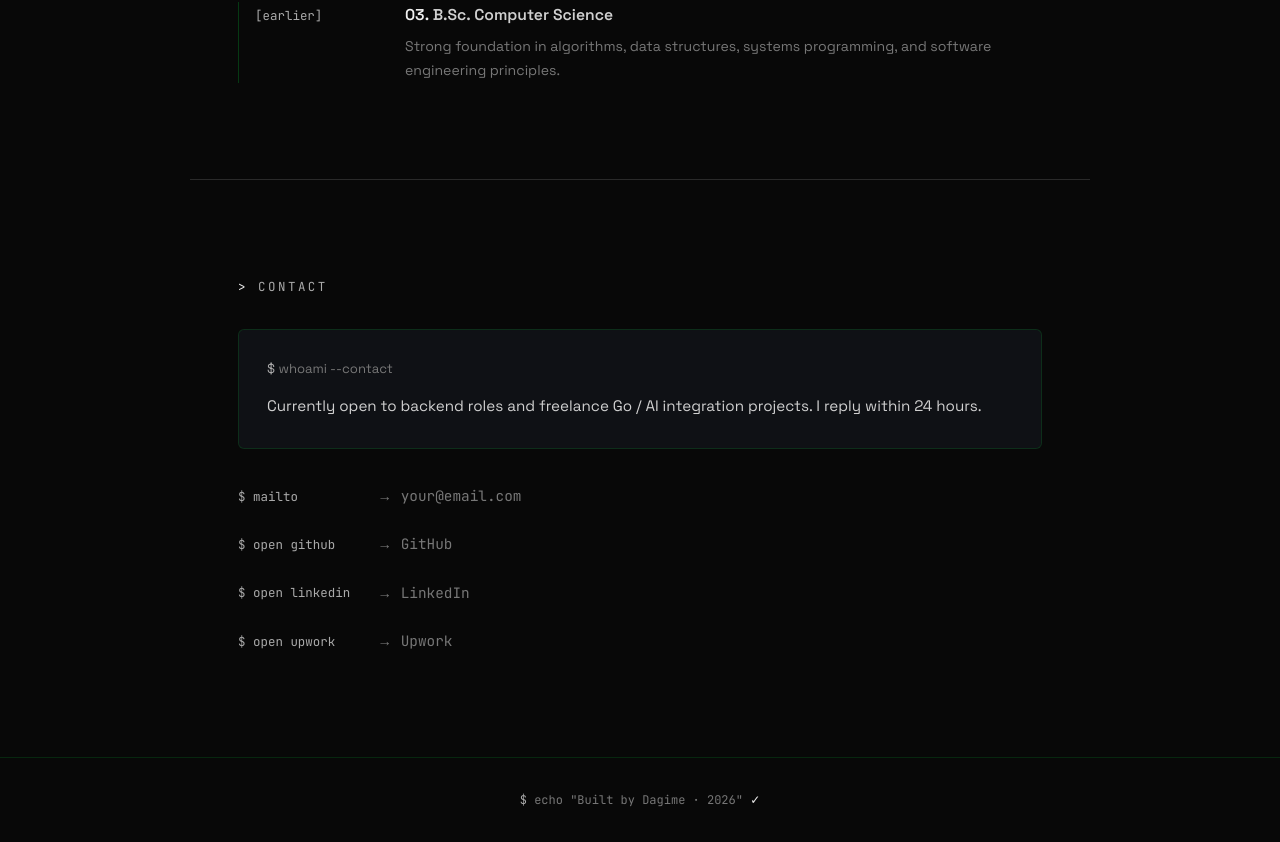
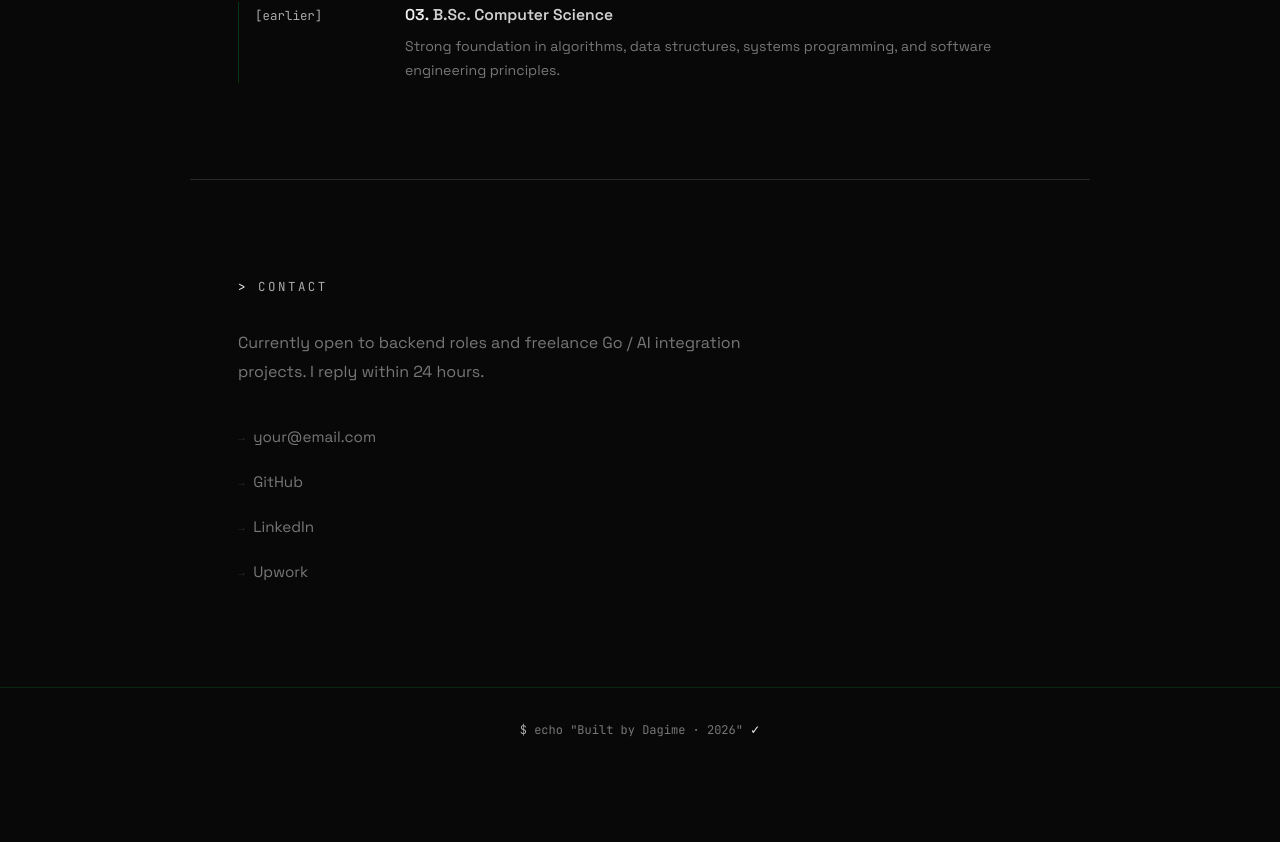
Before and after one commit to Dagime-Teshome/portfolio-site-2026, a Next.js app: page / in a window 1280 px wide. Shown: the part 2689-3531 px from the top of the page. After the commit the page ends 3461 px from the top, so only its background shows below. Built offline with nearby package versions, Linux system fonts and the light colour scheme.

Commit message:
Change footer colors

```diff
--- a/components/Contact.tsx
+++ b/components/Contact.tsx
@@ -2,22 +2,10 @@
 import { useEffect, useRef } from "react";
 
 const links = [
-  { label: "your@email.com", href: "mailto:your@email.com", cmd: "mailto" },
-  {
-    label: "GitHub",
-    href: "https://github.com/yourusername",
-    cmd: "open github",
-  },
-  {
-    label: "LinkedIn",
-    href: "https://linkedin.com/in/yourusername",
-    cmd: "open linkedin",
-  },
-  {
-    label: "Upwork",
-    href: "https://upwork.com/freelancers/yourusername",
-    cmd: "open upwork",
-  },
+  { label: "your@email.com", href: "mailto:your@email.com" },
+  { label: "GitHub", href: "https://github.com/yourusername" },
+  { label: "LinkedIn", href: "https://linkedin.com/in/yourusername" },
+  { label: "Upwork", href: "https://upwork.com/freelancers/yourusername" },
 ];
 
 export default function Contact() {
@@ -40,41 +28,25 @@ export default function Contact() {
     <section id="contact" ref={ref} className="fade-in">
       <p className="section-title">contact</p>
 
-      <div
-        style={{
-          background: "rgba(22,27,34,0.5)",
-          border: "1px solid #00ff4120",
-          borderRadius: "6px",
-          padding: "clamp(1rem, 2.5vw, 1.75rem)",
-          marginBottom: "1.75rem",
-        }}
-      >
       <p
         style={{
+          fontFamily: "'Space Grotesk', sans-serif",
           color: "var(--muted)",
-            fontSize: "clamp(.72rem, 1.1vw, .82rem)",
-            marginBottom: ".75rem",
-          }}
-        >
-          <span style={{ color: "var(--accent2)" }}>$ </span>whoami --contact
-        </p>
-        <p
-          style={{
-            color: "var(--text)",
-            fontSize: "clamp(.78rem, 1.3vw, .95rem)",
+          fontSize: "clamp(.85rem, 1.4vw, 1rem)",
+          maxWidth: 520,
+          marginBottom: "2rem",
           lineHeight: 1.8,
         }}
       >
         Currently open to backend roles and freelance Go / AI integration
         projects. I reply within 24 hours.
       </p>
-      </div>
 
       <div
         style={{
           display: "flex",
           flexDirection: "column",
-          gap: "clamp(.4rem, 1vw, .6rem)",
+          gap: "clamp(.3rem,.8vw,.5rem)",
         }}
       >
         {links.map((l) => (
@@ -84,15 +56,16 @@ export default function Contact() {
             target={l.href.startsWith("http") ? "_blank" : undefined}
             rel="noopener noreferrer"
             style={{
-              display: "flex",
+              display: "inline-flex",
               alignItems: "center",
-              gap: ".6rem",
-              fontFamily: "var(--font-mono)",
-              fontSize: "clamp(.75rem, 1.2vw, .9rem)",
+              gap: ".5rem",
+              fontFamily: "'Space Grotesk', sans-serif",
+              fontSize: "clamp(.8rem, 1.3vw, .95rem)",
               color: "var(--muted)",
               textDecoration: "none",
               transition: "color .2s",
-              padding: "clamp(.3rem,.8vw,.45rem) 0",
+              width: "fit-content",
+              padding: "clamp(.25rem,.6vw,.35rem) 0",
             }}
             onMouseEnter={(e) =>
               (e.currentTarget.style.color = "var(--accent)")
@@ -101,14 +74,15 @@ export default function Contact() {
           >
             <span
               style={{
-                color: "var(--accent2)",
-                minWidth: "clamp(90px,12vw,130px)",
-                fontSize: "clamp(.68rem,1vw,.78rem)",
+                fontFamily: "'JetBrains Mono', monospace",
+                fontSize: "clamp(.6rem,.9vw,.7rem)",
+                color: "var(--border)",
+                letterSpacing: ".04em",
               }}
             >
-              $ {l.cmd}
+              →
             </span>
-            <span style={{ color: "inherit" }}>→ {l.label}</span>
+            {l.label}
           </a>
         ))}
       </div>
```
Lines whose indentation alone changed are shown as unchanged.
